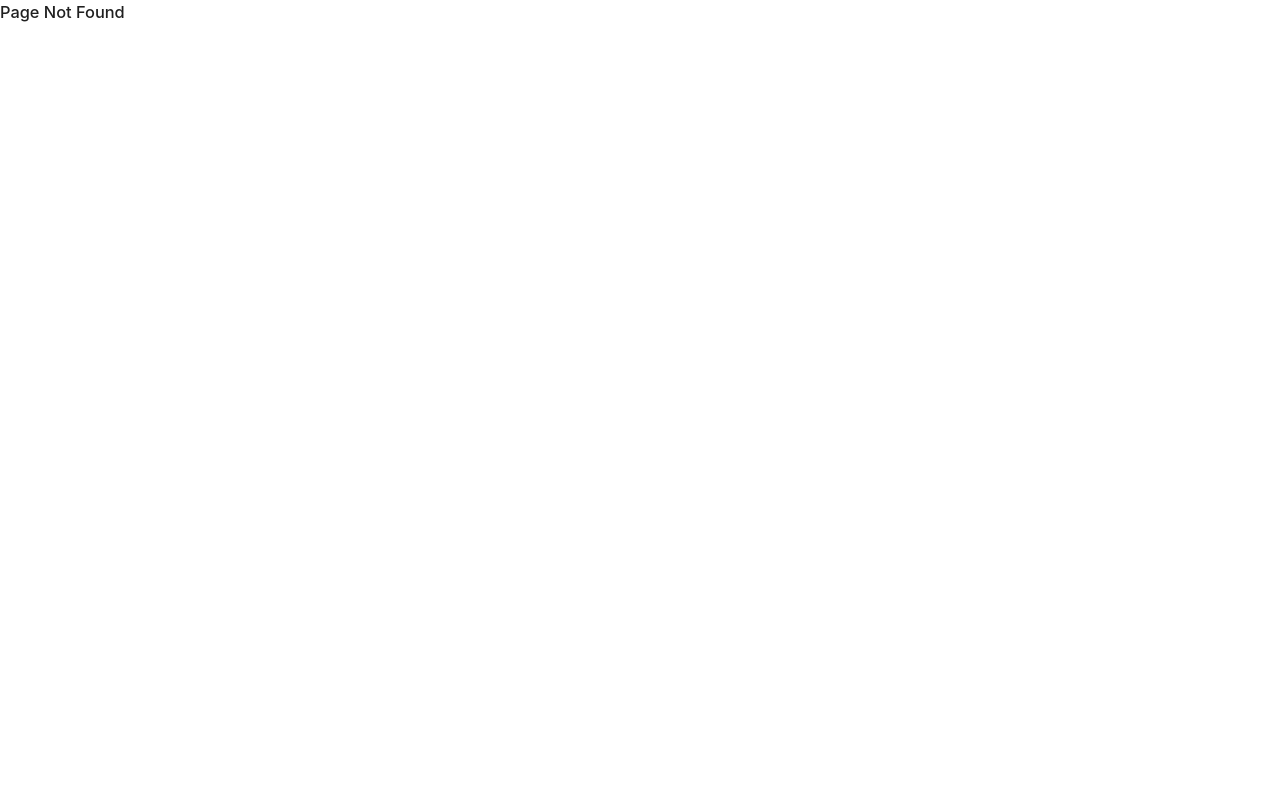
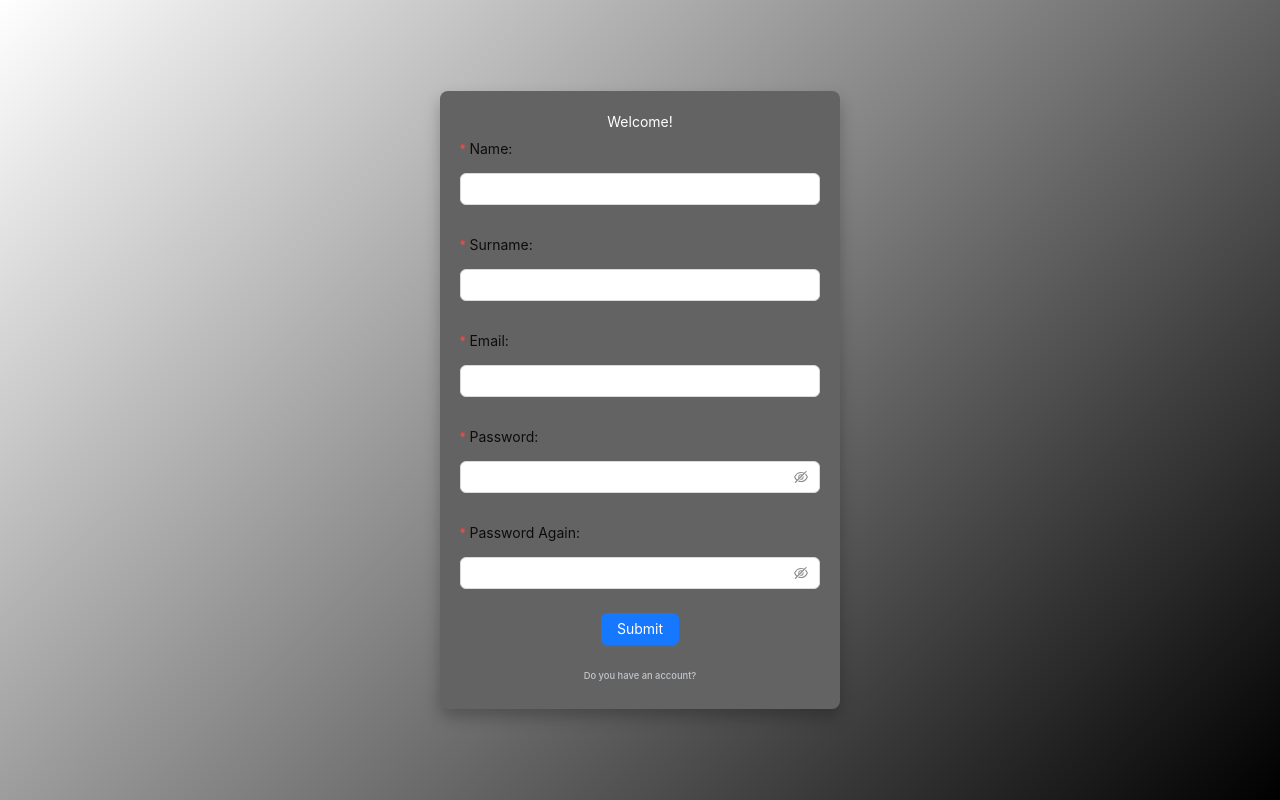
Before and after one commit to FurkanYahsi/Personal-Notepad, a React (Create React App) app: page /sign-up in a window 1280 px wide. Before the commit this address had no page. Built offline with nearby package versions, Linux system fonts and the light colour scheme.

Commit message:
Password control method is written. Some improvements has been made on toast messages.

```diff
--- a/public/fake-db.json
+++ b/public/fake-db.json
@@ -1,6 +1,7 @@
 {
     "users" : [
                 {"id" : "unique-1", "name" : "Furkan", "email" : "Golden@gmail.com", "password" : "1321"},
-                {"id" : "unique-2", "name" : "Irem", "email" : "Diamond@gmail.com", "password" : "9876"}
+                {"id" : "unique-2", "name" : "Irem", "email" : "Diamond@gmail.com", "password" : "9876"},
+                {"id" : "unique-3", "name" : "A", "email" : "a@mail", "password" : "1111"}
             ]
 }
--- a/src/App.js
+++ b/src/App.js
@@ -1,10 +1,11 @@
 import './App.css';
 import {Routes, Route} from 'react-router-dom'
+
+import HomeScreen from './pages/home-screen/HomeScreen'
 import LoginScreen from './pages/login-screen/LoginScreen';
+import SignUpScreen from './pages/sign-up-screen/SignUpScreen';
 import NotFoundScreen from './pages/not-found-page/NotFoundScreen';
-import HomeScreen from './pages/home-screen/HomeScreen'
-import 'antd/dist/reset.css';
-// import SignUpScreen from './pages/sign-up-screen/SignUpScreen';
+
 
 function App() {
   return (
@@ -12,7 +13,7 @@ function App() {
       <Routes>
         <Route path='/login' element={<LoginScreen/>}></Route>
         <Route path='/home' element={<HomeScreen/>}></Route>
-        {/* <Route path='/sign-up' element={<SignUpScreen/>}></Route>      */}
+        <Route path='/sign-up' element={<SignUpScreen/>}></Route>
         <Route path='*' element={<NotFoundScreen/>}></Route>
       </Routes>
     </div>
--- a/src/components/sign-up-form/SignUpForm.css
+++ b/src/components/sign-up-form/SignUpForm.css
@@ -1,8 +1,5 @@
 .signUpForm {
-    position: absolute;
-    top: 50%;
-    left: 50%;
-    transform: translate(-50%, -50%);
+
     width: 400px;
     text-align: center;
     background-color: rgb(99, 99, 99);
@@ -10,7 +7,6 @@
     padding: 20px;
     border-radius: 8px;
     display: flex;
-    top: 50%;
-    left: 50%;
+
     box-shadow: 0 8px 16px rgba(0,0,0,0.25);
 }
--- a/src/components/sign-up-form/SignUpForm.js
+++ b/src/components/sign-up-form/SignUpForm.js
@@ -60,7 +60,7 @@ const SignUpForm = () => {
               {/* Again Password Input */}
               <Form.Item
                 label='Password Again::'
-                name='Password Again'
+                name='PasswordAgain'
                 rules={[{ required: true, message: 'Please enter your password again!'}]}
               >
                     <Input.Password autoComplete="off" type="text"/>
--- a/src/components/sign-up-form/SignUpForm.logic.js
+++ b/src/components/sign-up-form/SignUpForm.logic.js
@@ -1,29 +1,47 @@
 import { Form, notification } from "antd";
+import { useNavigate } from "react-router-dom";
 
 export const useSignUpForm = () => {
     const [form] = Form.useForm();
     const [api,contextHolder] = notification.useNotification();
+    const navigate = useNavigate();
 
     const handleSubmit = () => {
       form.validateFields().then((values)=> {
-        // const {Name, Surname, email, PasswordAgain} = values;
-        // console.log(email);
-        // if(email===1) {
+        // areFieldsEmpty(values);
+        arePasswordsSame(values);
+      }).then(()=>{
+        navigate("/home");
+      })
 
-        // }
-
-
-        }).catch((error)=> {
-        error.errorFields.map((item) => {
+      .catch((error)=> {
+        if (error.message !== "Error-PasswordsSame") {
           api.open ({
           message:"",
-            description:  item.name[0] + " cannot be blank!",
+          //The empty fields are indicated to user in one toast message.
+          description: error.errorFields?.map((item) => {
+            return(<div>{item.name[0]} can not be empty! </div>);
+          }),
           placement:"bottomLeft",
           duration:3,
           style:{background:'#999999'}
         })
+        }
       })
+    }
+
+    //If passwords are not same, it is indicated to user in a toast message.
+    const arePasswordsSame = (values) => {
+      if (values.Password !== values.PasswordAgain) {
+        api.open ({
+          message:"",
+          description: "The passwords are not same!",
+          placement:"bottomLeft",
+          duration:3,
+          style:{background:'#999999'}
         })
+        throw new Error("Error-PasswordsSame");
+      }
     }
 
   return {
@@ -32,3 +50,33 @@ export const useSignUpForm = () => {
     handleSubmit,
   }
 }
+
+
+ // const areFieldsEmpty = (values) => {
+    //   const arr = [];
+    //   if (values.Name === '' || values.Name === null) {
+    //     arr[arr.length] = 'Name'
+    //   }
+    //   if (values.Surname === '' || values.Surname === null) {
+    //     arr[arr.length] = 'Surname'
+    //   }
+    //   if (values.Email === '' || values.Email === null) {
+    //     arr[arr.length] = 'Email'
+    //   }
+    //   if (values.Password === '' || values.Password === null) {
+    //     arr[arr.length] = 'Password'
+    //   }
+    //   if (values.PasswordAgain === '' || values.PasswordAgain === null) {
+    //     arr[arr.length] = 'Password Again'
+    //   }
+
+    //   // api.open ({
+    //   //   message:"",
+    //   //   description: arr.map((item) => {
+    //   //     return(<div>{item} can not be empty! </div>);
+    //   //   }),
+    //   //   placement:"bottomLeft",
+    //   //   duration:3,
+    //   //   style:{background:'#999999'}
+    //   // })
+    // }
--- a/src/pages/sign-up-screen/SignUpScreen.css
+++ b/src/pages/sign-up-screen/SignUpScreen.css
@@ -1,9 +1,8 @@
 .signUpScreen {
-    margin-left: auto;
-    margin-right: auto;
-    display: block;
+
     justify-content: center;
-    align-items: center;
+    justify-items: center;
+    align-content: center;
     /* background: #211d1d;
     background: radial-gradient(circle, rgba(33, 29, 29, 1) 0%, rgba(227, 227, 227, 1) 63%, rgba(232, 232, 232, 1) 64%, rgba(204, 202, 202, 1) 100%); */
     width: 100vw;
```
Lines whose indentation alone changed are shown as unchanged.
